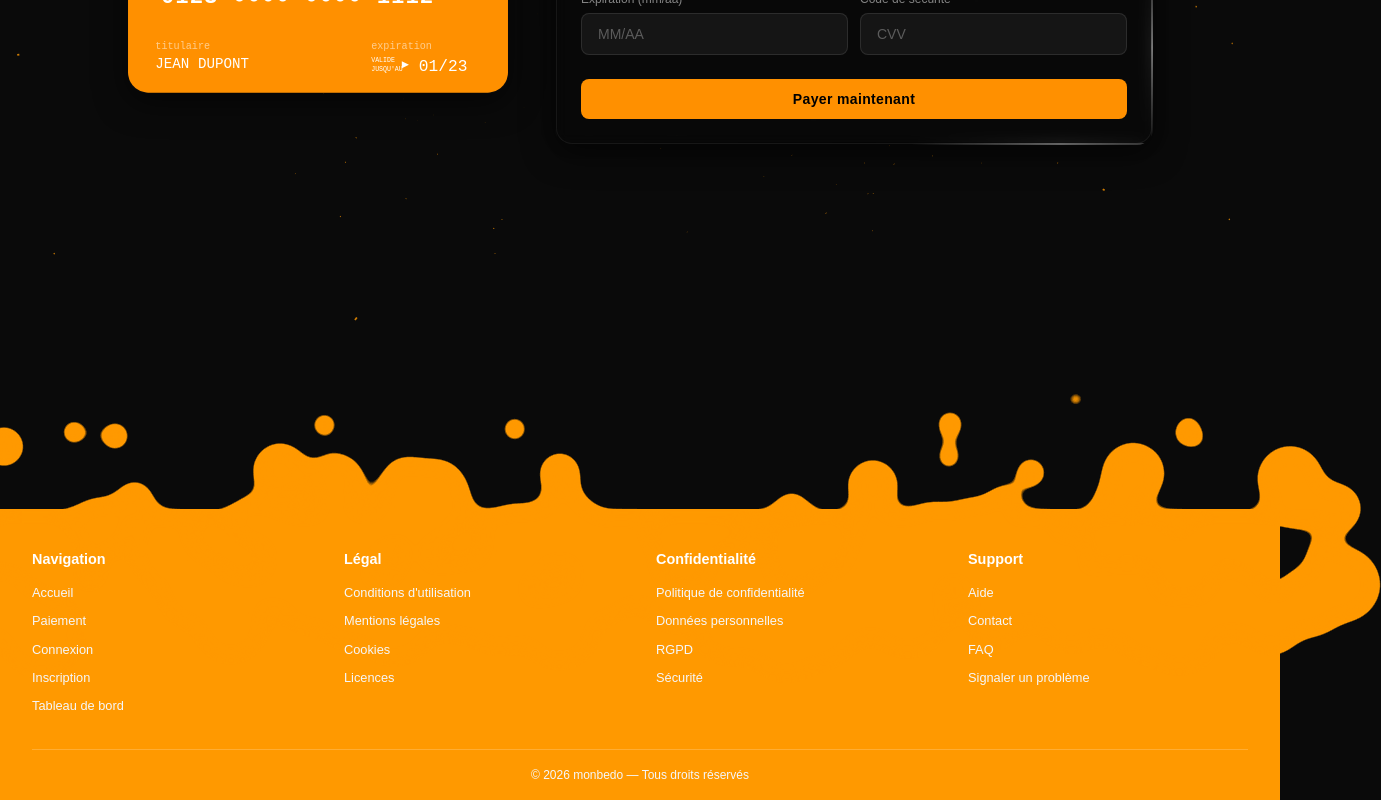
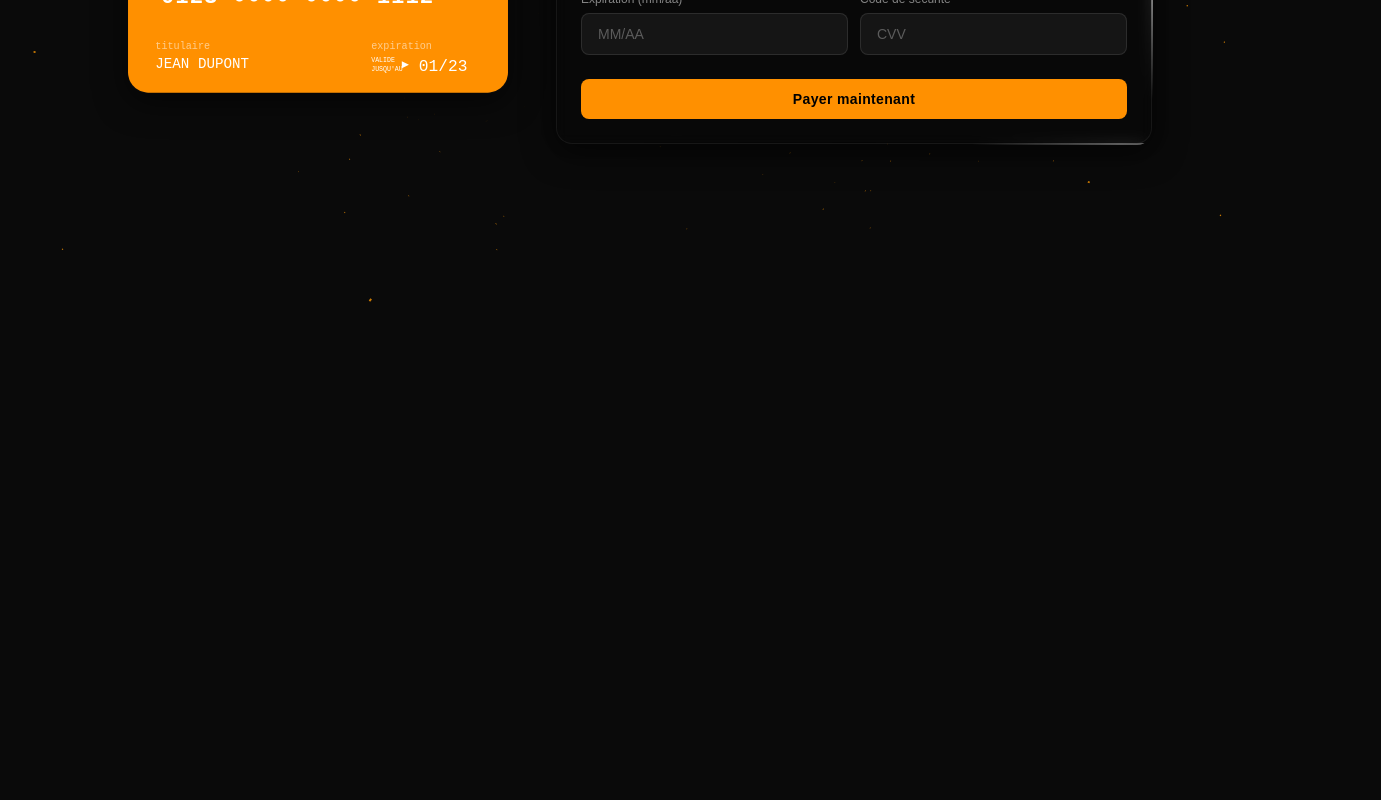
Before and after one commit to nxtex/nextjs-playground, a Next.js app: page /payment in a window 1280 px wide. Shown: the part 451-1251 px from the top of the page, 1381 px wide, since content can reach past the window. After the commit the page ends 800 px from the top, so only its background shows below. Built offline with nearby package versions, Linux system fonts and the light colour scheme; grey boxes are pictures that could not be loaded.

Commit message:
Comment out BubbleFooter component
Comment out the BubbleFooter component in PaymentPage.

```diff
--- a/app/payment/page.tsx
+++ b/app/payment/page.tsx
@@ -1,11 +1,11 @@
 import PaymentCard from '@/components/PaymentCard';
-import BubbleFooter from '@/components/BubbleFooter';
+// import BubbleFooter from '@/components/BubbleFooter';
 
 export default function PaymentPage() {
   return (
     <>
       <PaymentCard />
-      <BubbleFooter />
+      {/* <BubbleFooter /> */}
     </>
   );
 }
```
